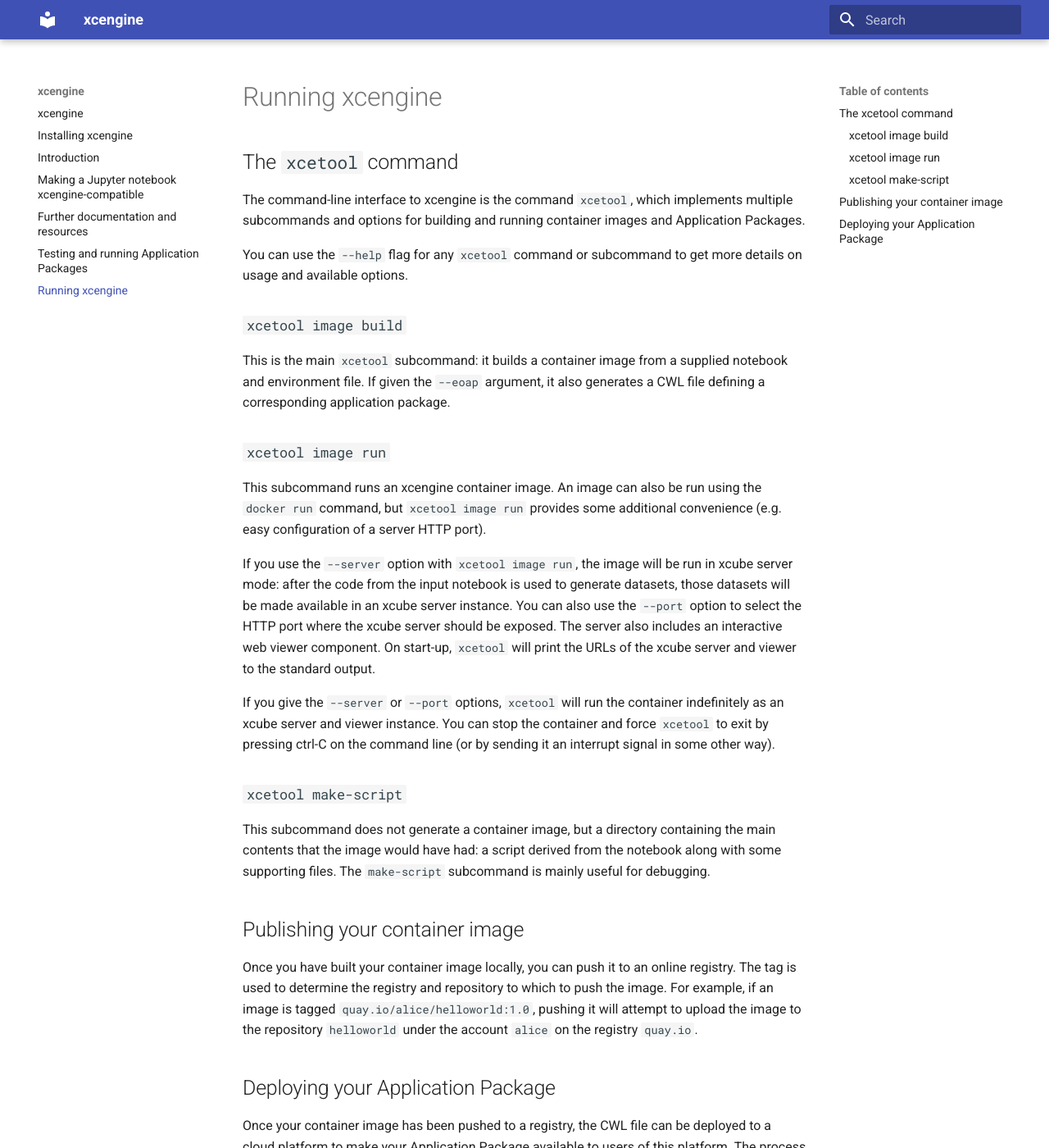
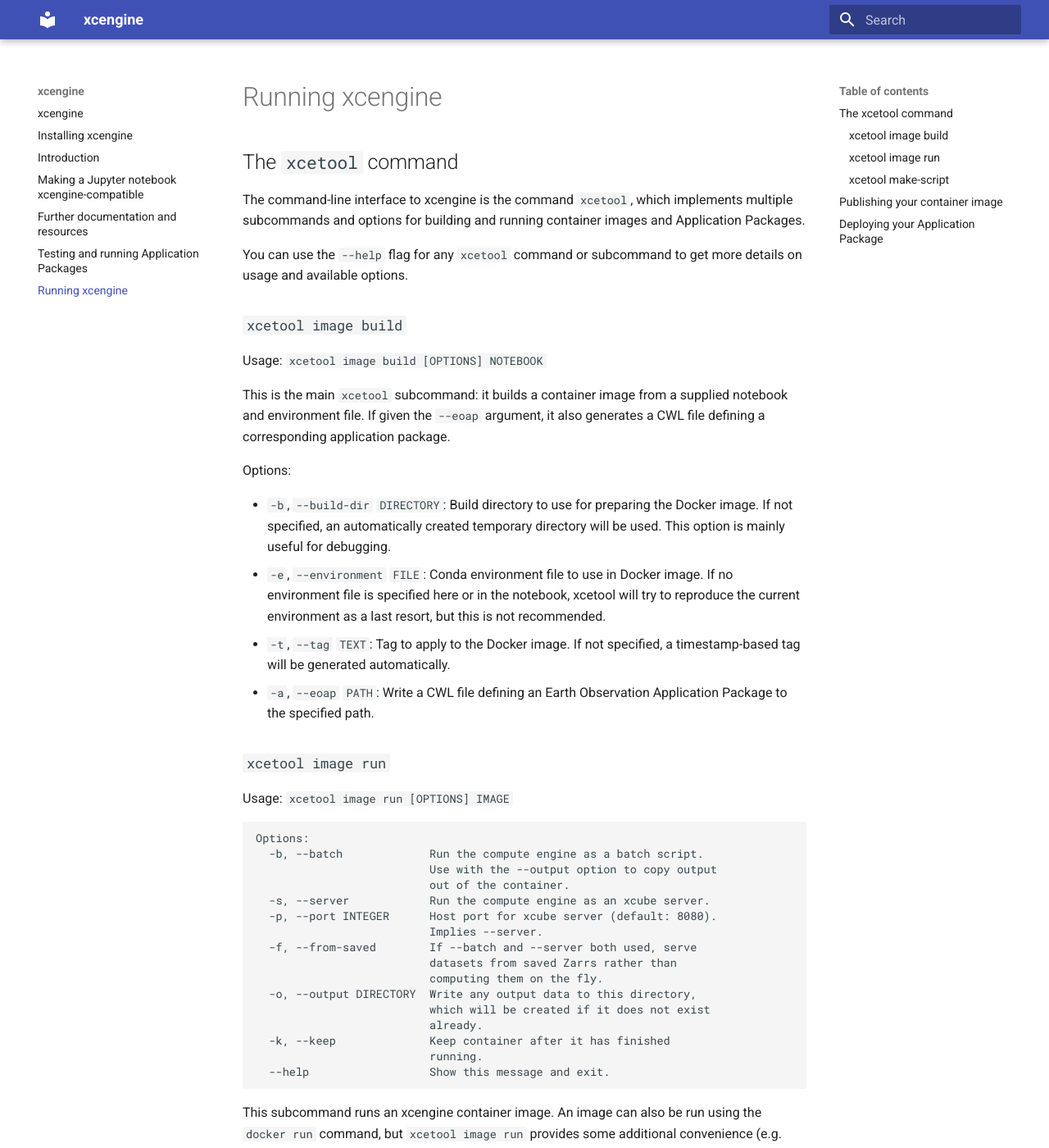
Before and after one commit to xcube-dev/xcengine, an MkDocs documentation site: the page built from docs/xcetool.md, in a window 1280 px wide and 1400 px high. Shown: the whole window at 82% size. Built offline with MkDocs 1.6.1 and Material for MkDocs 9.7.7, drawn with Linux system fonts in a browser that asks for light colours.

Commit message:
Some minor documentation improvements
- Add more xcetool usage information

- Improve formatting of additional resources bibliography

````diff
--- a/docs/xcetool.md
+++ b/docs/xcetool.md
@@ -11,11 +11,47 @@
 
 ### `xcetool image build`
 
+Usage: `xcetool image build [OPTIONS] NOTEBOOK`
+
 This is the main `xcetool` subcommand: it builds a container image from a supplied
 notebook and environment file. If given the `--eoap` argument, it also generates
 a CWL file defining a corresponding application package.
 
+Options:
+
+- `-b`, `--build-dir` `DIRECTORY`: Build directory to use for preparing the Docker
+  image. If not specified, an automatically created temporary directory will be used.
+  This option is mainly useful for debugging.
+- `-e`, `--environment` `FILE`: Conda environment file to use in Docker image.
+  If no environment file is specified here or in the notebook, xcetool will try to
+  reproduce the current environment as a last resort, but this is not recommended.
+- `-t`, `--tag` `TEXT`: Tag to apply to the Docker image. If not specified, a
+  timestamp-based tag will be generated automatically.
+- `-a`, `--eoap` `PATH`: Write a CWL file defining an Earth Observation Application
+  Package to the specified path.
+
 ### `xcetool image run`
+
+Usage: `xcetool image run [OPTIONS] IMAGE`
+
+```text
+Options:
+  -b, --batch             Run the compute engine as a batch script.
+                          Use with the --output option to copy output
+                          out of the container.
+  -s, --server            Run the compute engine as an xcube server.
+  -p, --port INTEGER      Host port for xcube server (default: 8080).
+                          Implies --server.
+  -f, --from-saved        If --batch and --server both used, serve
+                          datasets from saved Zarrs rather than
+                          computing them on the fly.
+  -o, --output DIRECTORY  Write any output data to this directory,
+                          which will be created if it does not exist
+                          already.
+  -k, --keep              Keep container after it has finished
+                          running.
+  --help                  Show this message and exit.
+```
 
 This subcommand runs an xcengine container image. An image can also be run using the
 `docker run` command, but `xcetool image run` provides some additional convenience
````
Also changed, not shown: docs/resources.md (+4 -4 lines).
